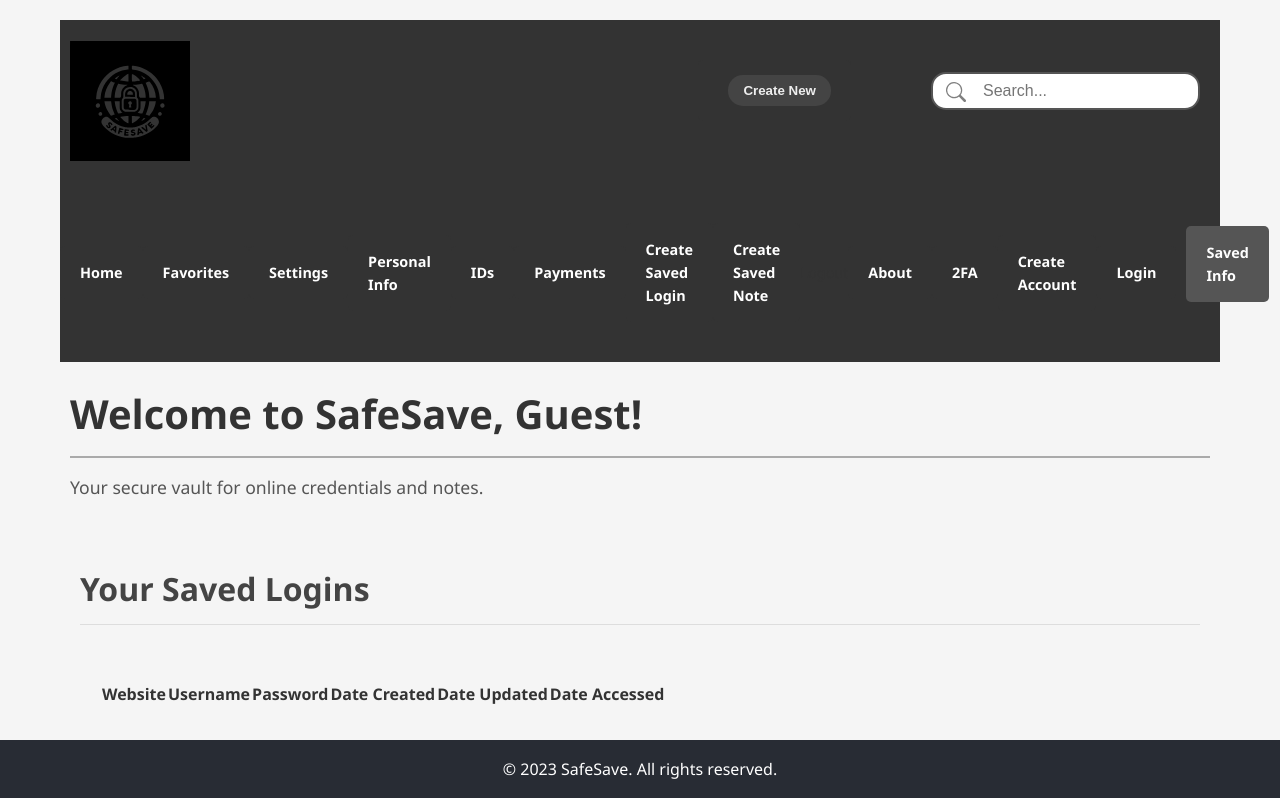
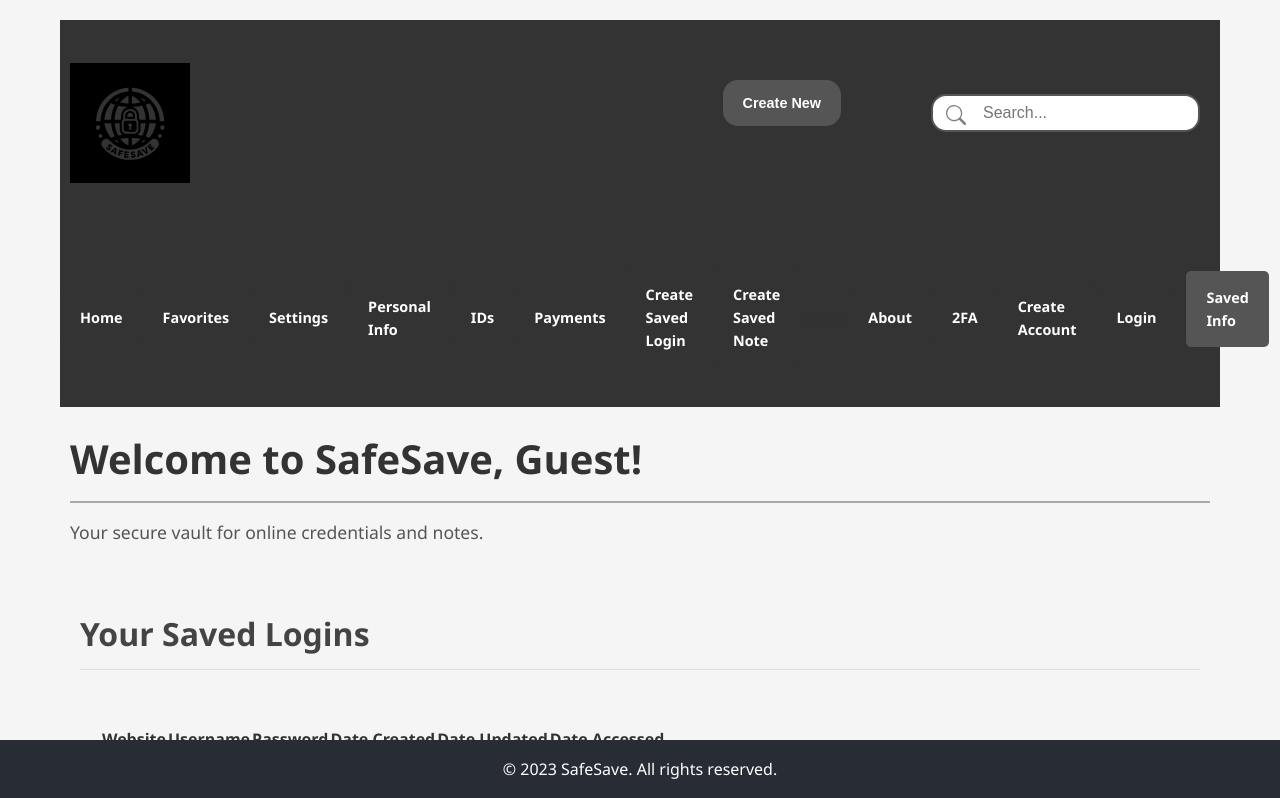
Before and after one commit to aldenmchico/SafeSave, a React (Create React App) app in the folder application-frontend/: page / in a window 1280 px wide. Shown: the top 798 px of the page. Built offline with nearby package versions, Linux system fonts and the light colour scheme.

Commit message:
Update Navigation.js

```diff
--- a/application-frontend/src/components/Navigation.js
+++ b/application-frontend/src/components/Navigation.js
@@ -23,11 +23,14 @@ const Navigation = () => {
             <div style={{ display: 'flex', justifyContent: 'space-between', alignItems: 'center' }}>
                 <img src={logo} alt="Logo" width={120} />
                 <div style={{ display: 'flex', alignItems: 'center' }}>
-                    {(
-                        <NavLink to="/create">
-                            <button type>Create New</button>
-                        </NavLink>
-                    )}
+                    <div className="dropdown">
+                        <button className="dropbtn">Create New</button>
+                        <div className="dropdown-content">
+                            <NavLink to="/createsavedlogin">Create Saved Login</NavLink>
+                            <NavLink to="/createsavednote">Create Saved Note</NavLink>
+                            <NavLink to="/createaccount">Create Account</NavLink>
+                        </div>
+                    </div>
                     <form onSubmit={handleSearch} style={{ position: 'relative', marginLeft: '80px' }}>
                         <input
                             type="search"
```
